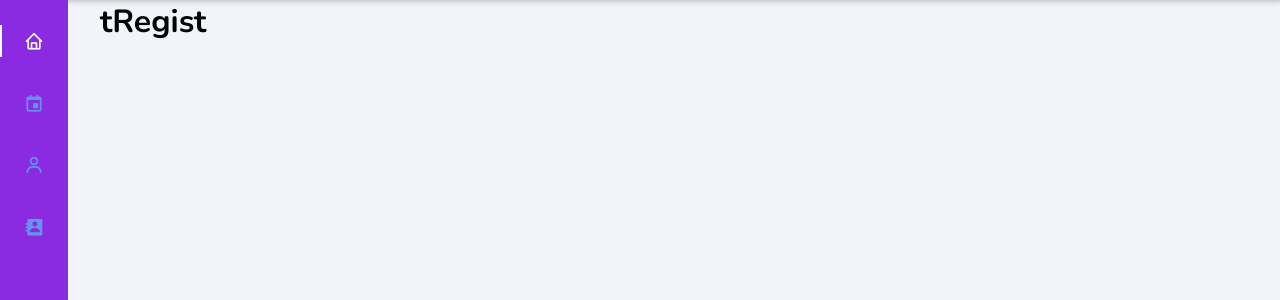
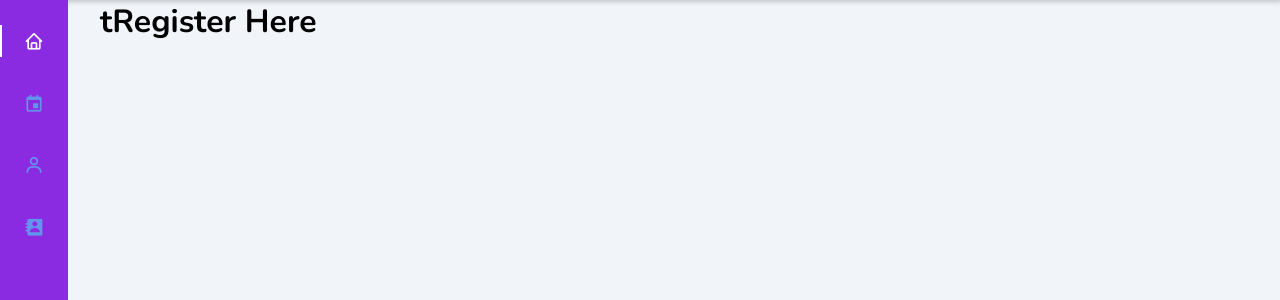
Before and after one commit to Binshadcs/Event-Gateway, a Django app: template eventGateway/templates/event_reg.html in a window 1280 px wide. Shown: the part 64-364 px from the top of the page. Run offline with Django 3.2, Linux system fonts and the light colour scheme; the template is opened without the code that fills it, so the values that code supplies are empty.

Commit message:
register page added

```diff
--- a/eventGateway/templates/event_reg.html
+++ b/eventGateway/templates/event_reg.html
@@ -4,7 +4,7 @@
 
 {% endblock title%}
 {% block head %}
-<h1>tRegist</h1>
+<h1>tRegister Here </h1>
 {% endblock head %}
 {% block main %}
 
--- a/eventGateway/urls.py
+++ b/eventGateway/urls.py
@@ -4,6 +4,7 @@ from . import views
 urlpatterns = [
     path('', views.home, name='home'),
     path('login', views.login, name='login'),
+    path('register', views.register, name='register'),
 
     # url(r'^home/', views.home),
     # re_path(r'^?/$', views.home),
--- a/eventGateway/views.py
+++ b/eventGateway/views.py
@@ -8,3 +8,7 @@ def home(request):
 def login(request):
 
     return render(request, 'log.html')
+
+def register(request):
+
+    return render(request, 'event_reg.html')
```
